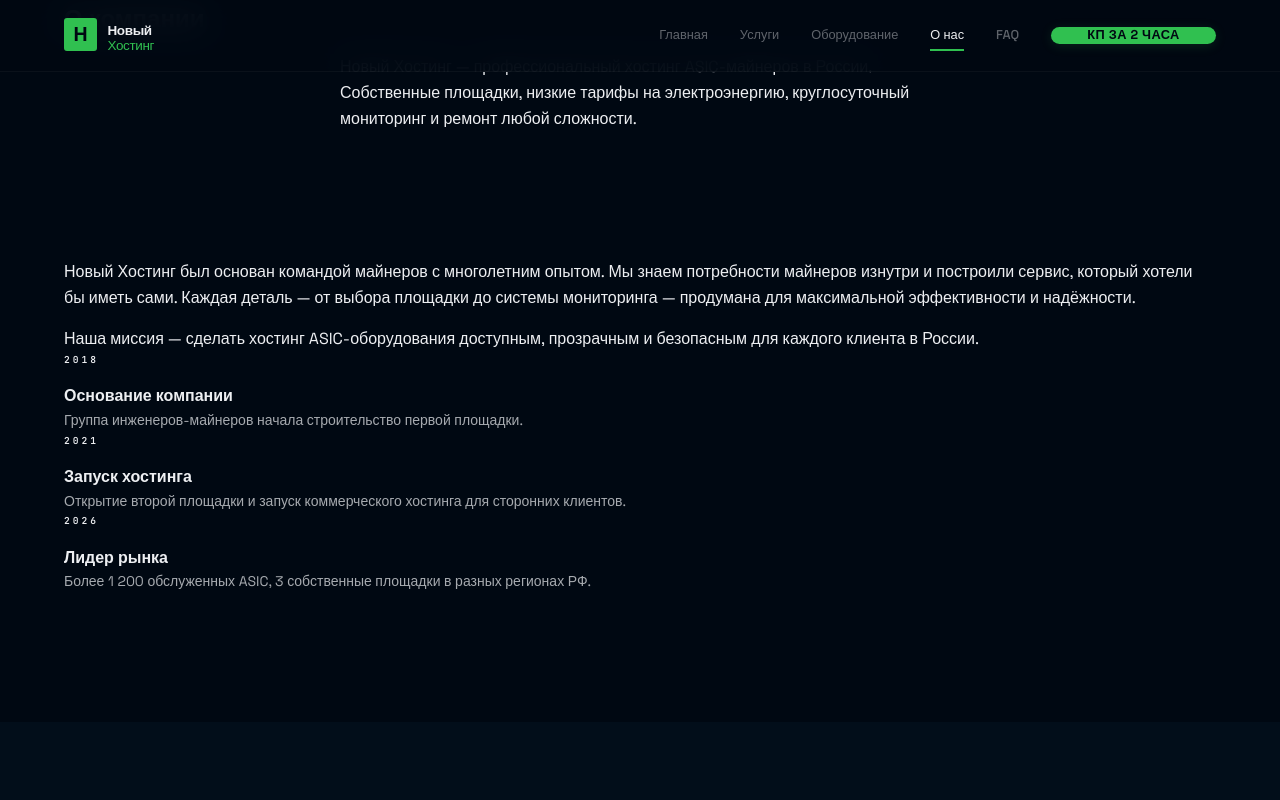
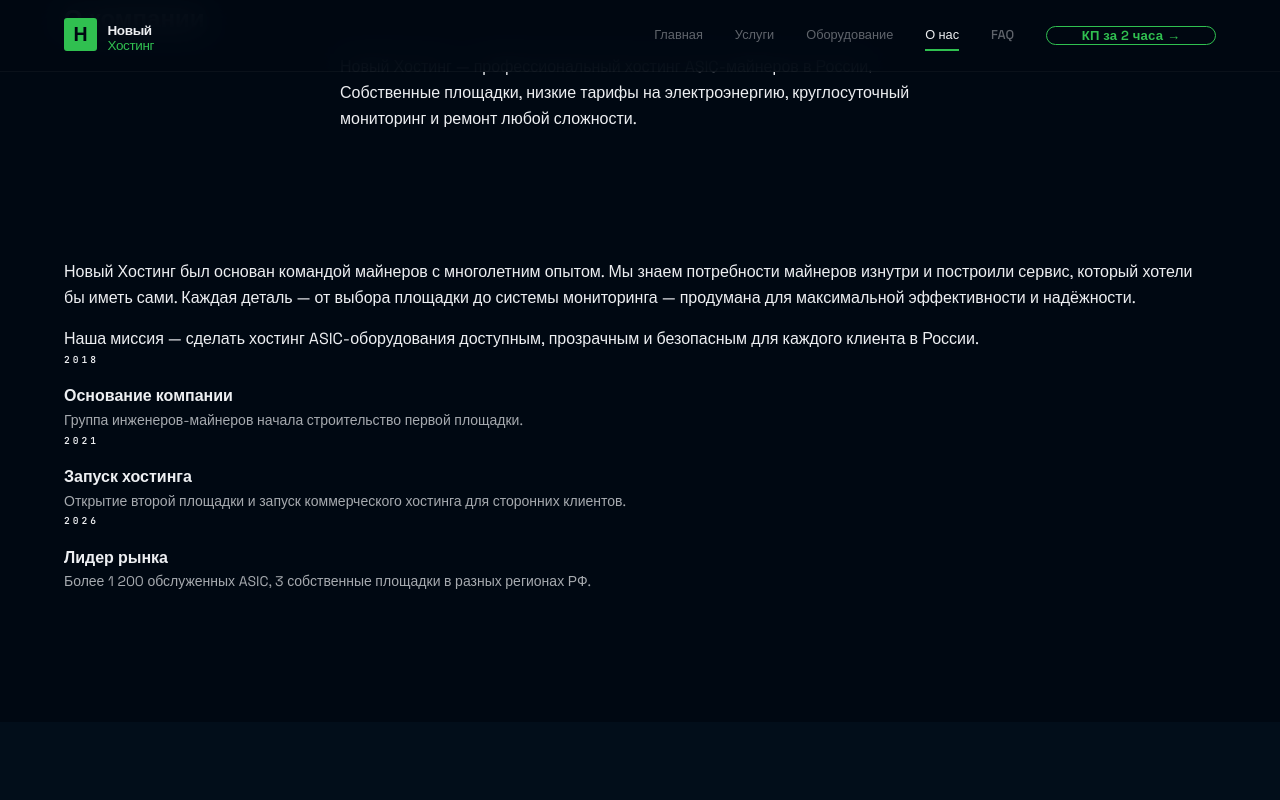
Before and after one commit to nesterov0109-spy/novy-hosting, a website: page about.html in a window 1280 px wide. Shown: the top 800 px of the page. Drawn offline with Linux system fonts and the light colour scheme.

Commit message:
v7.7: кнопка КП — обводка 1.5px, прозрачный фон, 170px

```diff
--- a/about.html
+++ b/about.html
@@ -22,7 +22,7 @@
       <a href="equipment.html">Оборудование</a>
       <a href="about.html" class="active">О нас</a>
       <a href="faq.html">FAQ</a>
-<a href="contacts.html" class="nav-cta">КП за 2 часа</a>
+<a href="contacts.html" class="nav-cta">КП за 2 часа →</a>
     </nav>
     <button class="menu-toggle" id="menuToggle" aria-label="Меню">
       <span></span><span></span><span></span>
--- a/css/style.css
+++ b/css/style.css
@@ -75,8 +75,8 @@
 .nav a::after{content:'';position:absolute;bottom:-3px;left:0;width:0;height:1.5px;background:var(--green);transition:width .4s cubic-bezier(.16,1,.3,1)}
 .nav a:hover,.nav a.active{color:var(--text-primary)}
 .nav a:hover::after,.nav a.active::after{width:100%}
-.nav-cta{display:inline-flex;align-items:center;gap:6px;padding:10px 28px;min-width:165px;justify-content:center;background:var(--green);border:none;border-radius:100px;color:var(--bg-deep)!important;font-weight:700!important;font-size:.8rem!important;letter-spacing:.4px;transition:all .3s!important;line-height:1;white-space:nowrap;margin-left:auto;text-transform:uppercase;box-shadow:0 2px 12px var(--green-glow)}
-.nav-cta:hover{background:var(--green-light)!important;color:var(--bg-deep)!important;transform:translateY(-2px);box-shadow:0 6px 20px var(--green-intense)!important}
+.nav-cta{display:inline-flex;align-items:center;gap:8px;padding:10px 32px;min-width:170px;justify-content:center;background:transparent;border:1.5px solid var(--green);border-radius:100px;color:var(--green)!important;font-weight:600!important;font-size:.82rem!important;letter-spacing:.25px;transition:all .3s ease!important;line-height:1;white-space:nowrap;margin-left:auto}
+.nav-cta:hover{background:rgba(48,192,80,.06)!important;color:var(--green-light)!important;border-color:var(--green-light)!important;transform:translateY(-1px);box-shadow:0 4px 20px var(--green-glow)!important}
 .menu-toggle{display:none;flex-direction:column;gap:5px;cursor:pointer;background:none;border:none;padding:8px}
 .menu-toggle span{width:22px;height:1.5px;background:var(--text-primary);border-radius:1px;transition:all .3s}
 
```
Also changed, not shown: contacts.html (+1 -1 lines), equipment.html (+1 -1 lines), faq.html (+1 -1 lines), index.html (+1 -1 lines), services.html (+1 -1 lines).
